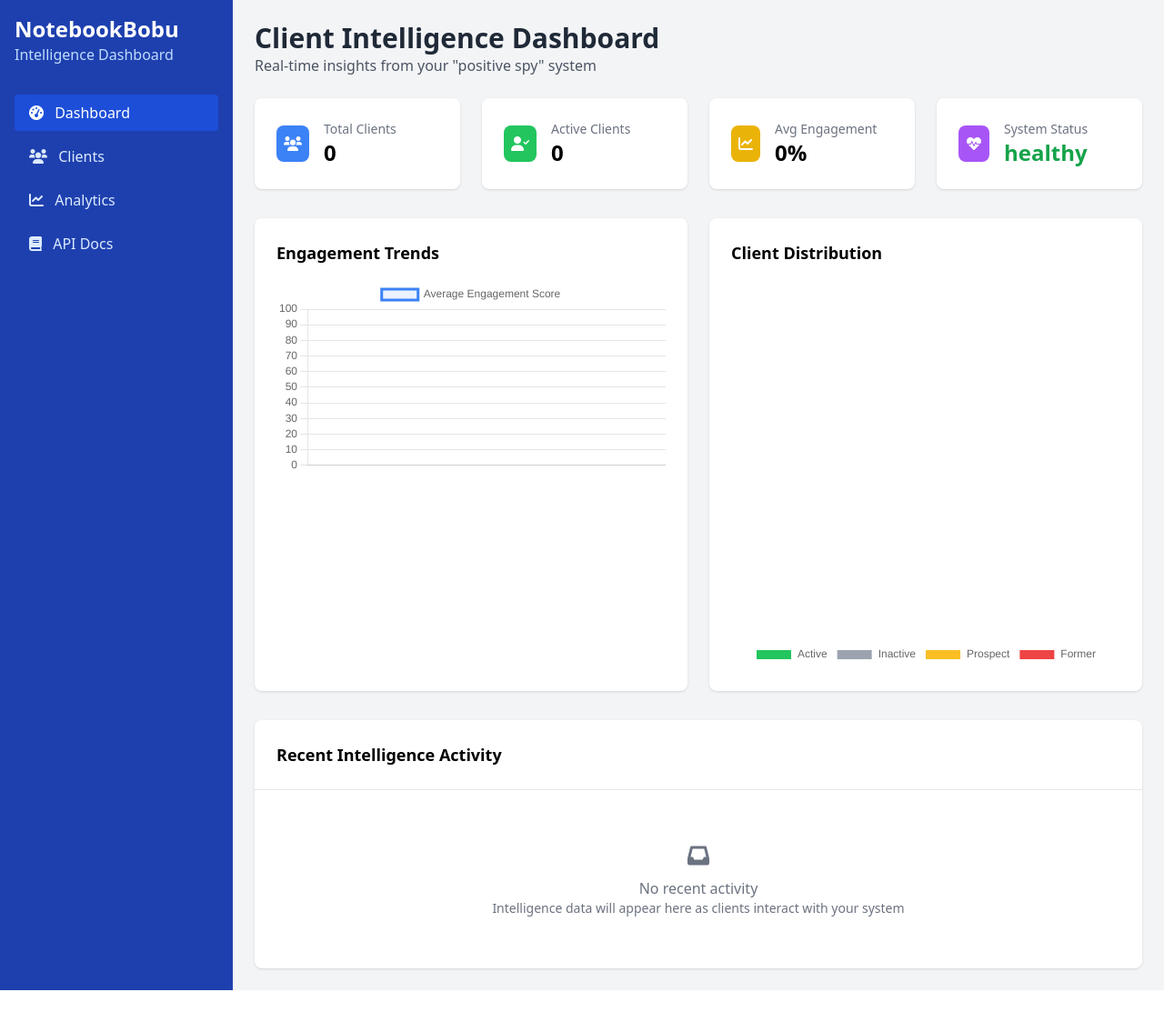
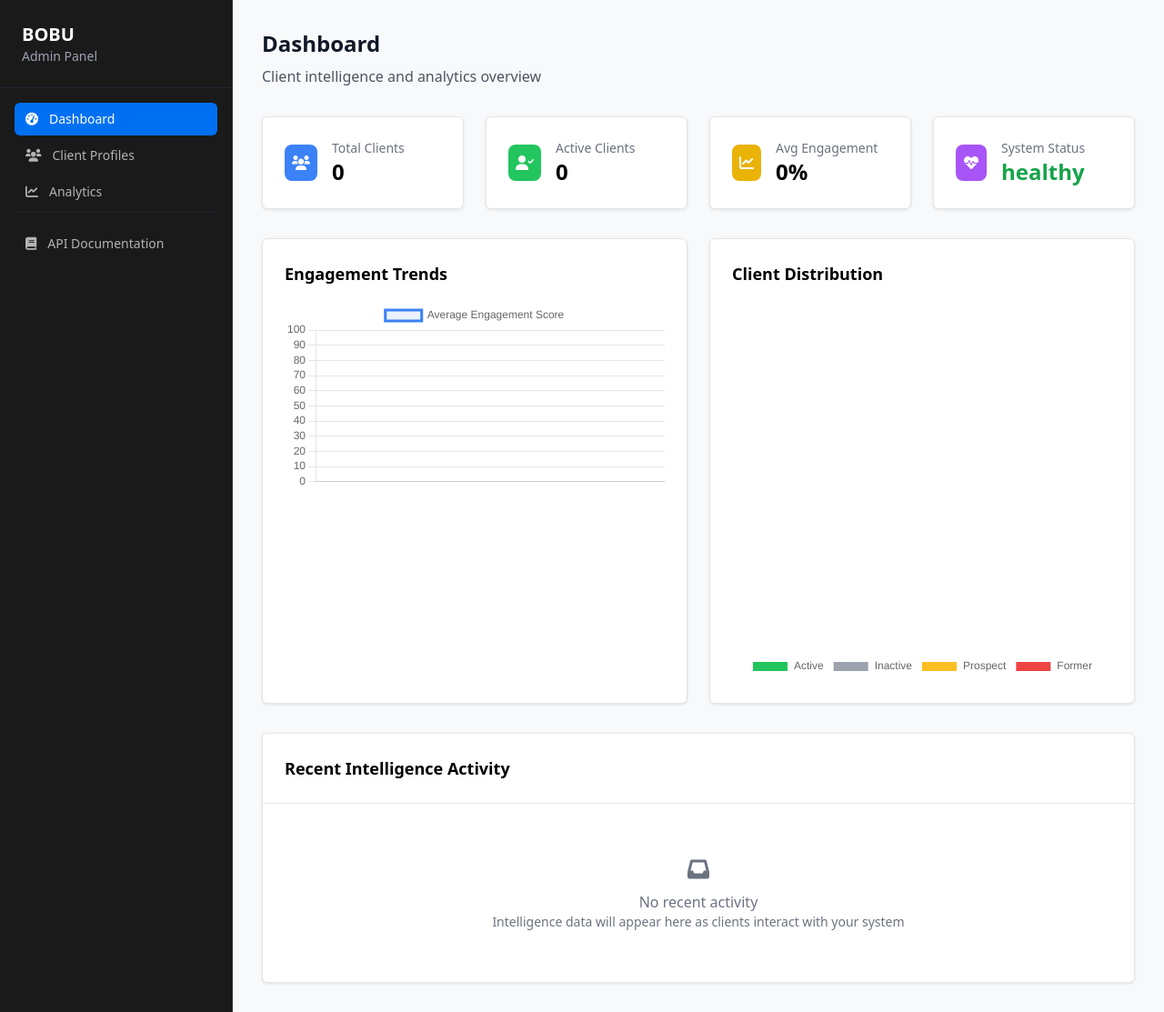
Before and after one commit to barflotek/notebookbobu-api, a FastAPI app: page /admin in a window 1280 px wide. Shown: the whole page at 91% size. Before the commit the page ends 1089 px from the top, so only its background shows below. Run offline with FastAPI, Linux system fonts and the light colour scheme; data that the repository does not hold is empty; some libraries are stand-ins or nearby versions.

Commit message:
Recreate admin dashboard with original Payload CMS design and styling
- Use authentic Payload CMS dark sidebar (#1a1a1a)
- Clean, professional typography and spacing
- Proper navigation states and hover effects
- Consistent card styling with subtle shadows
- BOBU branding instead of NotebookBobu

```diff
--- a/app/templates/admin_dashboard.html
+++ b/app/templates/admin_dashboard.html
@@ -3,46 +3,77 @@
 <head>
     <meta charset="UTF-8">
     <meta name="viewport" content="width=device-width, initial-scale=1.0">
-    <title>{{ title }} - NotebookBobu Intelligence</title>
+    <title>{{ title }} - BOBU Admin</title>
     <script src="https://cdn.tailwindcss.com"></script>
     <script src="https://cdn.jsdelivr.net/npm/chart.js"></script>
     <link href="https://cdnjs.cloudflare.com/ajax/libs/font-awesome/6.0.0/css/all.min.css" rel="stylesheet">
+    <style>
+        .payload-sidebar {
+            background: #1a1a1a;
+            border-right: 1px solid #333;
+        }
+        .payload-nav-item {
+            color: #b3b3b3;
+            transition: all 0.2s ease;
+        }
+        .payload-nav-item:hover {
+            background: #2a2a2a;
+            color: #fff;
+        }
+        .payload-nav-item.active {
+            background: #0070f3;
+            color: #fff;
+        }
+        .payload-content {
+            background: #f8f9fa;
+        }
+        .payload-card {
+            background: #fff;
+            border: 1px solid #e5e5e5;
+            border-radius: 6px;
+            box-shadow: 0 1px 3px rgba(0,0,0,0.1);
+        }
+    </style>
 </head>
-<body class="bg-gray-100 min-h-screen">
+<body class="bg-gray-50 min-h-screen font-sans">
     <div class="flex">
-        <!-- Sidebar -->
-        <div class="bg-blue-800 text-white w-64 min-h-screen p-4">
-            <div class="mb-8">
-                <h1 class="text-2xl font-bold">NotebookBobu</h1>
-                <p class="text-blue-200">Intelligence Dashboard</p>
+        <!-- Payload CMS Style Sidebar -->
+        <div class="payload-sidebar w-64 min-h-screen p-0">
+            <div class="p-6 border-b border-gray-800">
+                <h1 class="text-xl font-semibold text-white">BOBU</h1>
+                <p class="text-gray-400 text-sm">Admin Panel</p>
             </div>
 
-            <nav class="space-y-2">
-                <a href="{{ api_base }}admin" class="block py-2 px-4 rounded bg-blue-700 text-white">
-                    <i class="fas fa-tachometer-alt mr-2"></i> Dashboard
-                </a>
-                <a href="{{ api_base }}admin/clients" class="block py-2 px-4 rounded hover:bg-blue-700 text-blue-100 hover:text-white">
-                    <i class="fas fa-users mr-2"></i> Clients
-                </a>
-                <a href="{{ api_base }}admin/analytics" class="block py-2 px-4 rounded hover:bg-blue-700 text-blue-100 hover:text-white">
-                    <i class="fas fa-chart-line mr-2"></i> Analytics
-                </a>
-                <a href="{{ api_base }}docs" class="block py-2 px-4 rounded hover:bg-blue-700 text-blue-100 hover:text-white">
-                    <i class="fas fa-book mr-2"></i> API Docs
-                </a>
+            <nav class="p-4">
+                <div class="space-y-1">
+                    <a href="{{ api_base }}admin" class="payload-nav-item active flex items-center px-3 py-2 rounded-md text-sm">
+                        <i class="fas fa-tachometer-alt mr-3 text-sm"></i> Dashboard
+                    </a>
+                    <a href="{{ api_base }}admin/clients" class="payload-nav-item flex items-center px-3 py-2 rounded-md text-sm">
+                        <i class="fas fa-users mr-3 text-sm"></i> Client Profiles
+                    </a>
+                    <a href="{{ api_base }}admin/analytics" class="payload-nav-item flex items-center px-3 py-2 rounded-md text-sm">
+                        <i class="fas fa-chart-line mr-3 text-sm"></i> Analytics
+                    </a>
+                    <div class="pt-4 mt-4 border-t border-gray-800">
+                        <a href="{{ api_base }}docs" class="payload-nav-item flex items-center px-3 py-2 rounded-md text-sm">
+                            <i class="fas fa-book mr-3 text-sm"></i> API Documentation
+                        </a>
+                    </div>
+                </div>
             </nav>
         </div>
 
         <!-- Main Content -->
-        <div class="flex-1 p-6">
-            <div class="mb-6">
-                <h2 class="text-3xl font-bold text-gray-800">Client Intelligence Dashboard</h2>
-                <p class="text-gray-600">Real-time insights from your "positive spy" system</p>
+        <div class="flex-1 payload-content p-8">
+            <div class="mb-8">
+                <h1 class="text-2xl font-semibold text-gray-900 mb-2">Dashboard</h1>
+                <p class="text-gray-600">Client intelligence and analytics overview</p>
             </div>
 
             <!-- Stats Cards -->
             <div class="grid grid-cols-1 md:grid-cols-4 gap-6 mb-8">
-                <div class="bg-white rounded-lg shadow p-6">
+                <div class="payload-card p-6">
                     <div class="flex items-center">
                         <div class="p-2 bg-blue-500 rounded-lg">
                             <i class="fas fa-users text-white"></i>
@@ -54,7 +85,7 @@
                     </div>
                 </div>
 
-                <div class="bg-white rounded-lg shadow p-6">
+                <div class="payload-card p-6">
                     <div class="flex items-center">
                         <div class="p-2 bg-green-500 rounded-lg">
                             <i class="fas fa-user-check text-white"></i>
@@ -66,7 +97,7 @@
                     </div>
                 </div>
 
-                <div class="bg-white rounded-lg shadow p-6">
+                <div class="payload-card p-6">
                     <div class="flex items-center">
                         <div class="p-2 bg-yellow-500 rounded-lg">
                             <i class="fas fa-chart-line text-white"></i>
@@ -78,7 +109,7 @@
                     </div>
                 </div>
 
-                <div class="bg-white rounded-lg shadow p-6">
+                <div class="payload-card p-6">
                     <div class="flex items-center">
                         <div class="p-2 bg-purple-500 rounded-lg">
                             <i class="fas fa-heartbeat text-white"></i>
@@ -93,19 +124,19 @@
 
             <!-- Charts Row -->
             <div class="grid grid-cols-1 md:grid-cols-2 gap-6 mb-8">
-                <div class="bg-white rounded-lg shadow p-6">
+                <div class="payload-card p-6">
                     <h3 class="text-lg font-semibold mb-4">Engagement Trends</h3>
                     <canvas id="engagement-chart" width="400" height="200"></canvas>
                 </div>
 
-                <div class="bg-white rounded-lg shadow p-6">
+                <div class="payload-card p-6">
                     <h3 class="text-lg font-semibold mb-4">Client Distribution</h3>
                     <canvas id="clients-chart" width="400" height="200"></canvas>
                 </div>
             </div>
 
             <!-- Recent Activity -->
-            <div class="bg-white rounded-lg shadow">
+            <div class="payload-card">
                 <div class="p-6 border-b">
                     <h3 class="text-lg font-semibold">Recent Intelligence Activity</h3>
                 </div>
```
Also changed, not shown: app/templates/admin_analytics.html (+30 -3 lines), app/templates/admin_clients.html (+56 -25 lines).
